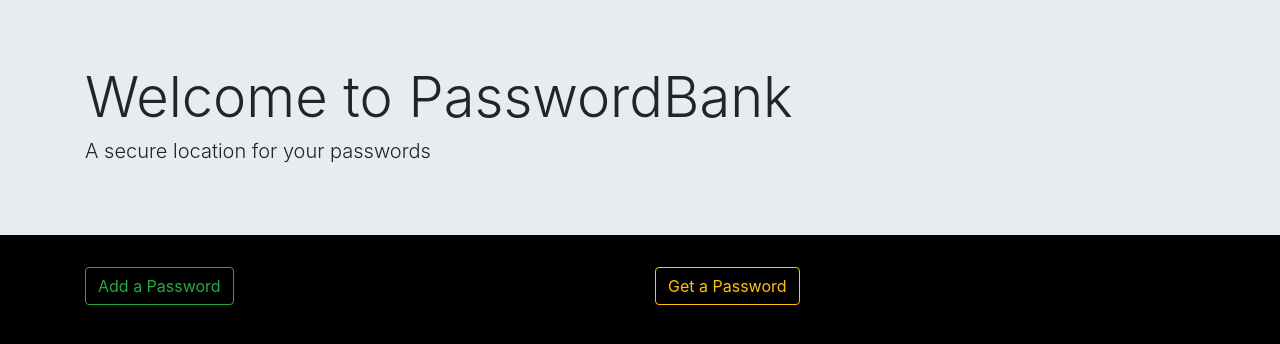
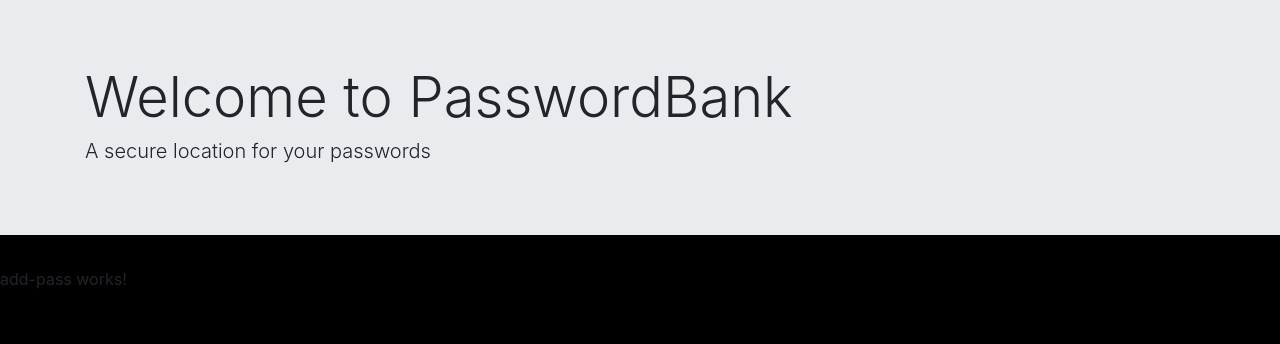
Before and after one commit to skywalker45/PasswordBank, an Angular app: page /addPassword in a window 1280 px wide. Before the commit this address led to /. Shown: the top 344 px of the page. Built offline with nearby package versions, Linux system fonts and the light colour scheme.

Commit message:
added routes

```diff
--- a/src/app/app-routing.module.ts
+++ b/src/app/app-routing.module.ts
@@ -1,8 +1,28 @@
-import { NgModule } from '@angular/core';
+import { AddPassComponent } from './add-pass/add-pass.component';
+import { HomeComponent } from './home/home.component';
+import { NgModule, Component } from '@angular/core';
 import { Routes, RouterModule } from '@angular/router';
+import { GetPassComponent } from './get-pass/get-pass.component';
 
 
-const routes: Routes = [];
+const routes: Routes = [
+  {
+    path: '',
+    component: HomeComponent
+  },
+  {
+    path: 'addPassword',
+    component: AddPassComponent
+  },
+  {
+    path: 'getPassword',
+    component: GetPassComponent
+  },
+  {
+    path: '**',
+    component: HomeComponent
+  }
+];
 
 @NgModule({
   imports: [RouterModule.forRoot(routes)],
--- a/src/app/app.component.html
+++ b/src/app/app.component.html
@@ -4,5 +4,4 @@
     <h5 class="lead">A secure location for your passwords</h5>
   </div>
 </div>
-<app-home></app-home>
 <router-outlet></router-outlet>
--- a/src/app/home/home.component.html
+++ b/src/app/home/home.component.html
@@ -1,10 +1,10 @@
 <div class="container">
     <div class="row justify-content-md-center">
       <div class="col">
-        <button type="button" (click)="addPassWord()" class="btn btn-outline-success">Add a Password</button>
+        <button type="button" (click)="addPassWord()" class="btn btn-outline-success" [routerLink]="'/addPassword'">Add a Password</button>
       </div>
       <div class="col">
-        <button type="button" (click)="getPassWord()" class="btn btn-outline-warning">Get a Password</button>
+        <button type="button" (click)="getPassWord()" class="btn btn-outline-warning" [routerLink]="'/getPassword'">Get a Password</button>
       </div>
     </div>
 </div>
```
Also changed, not shown: src/app/add-pass/dist/add-pass.component.js (added), src/app/dist/app-routing.module.js (added).
